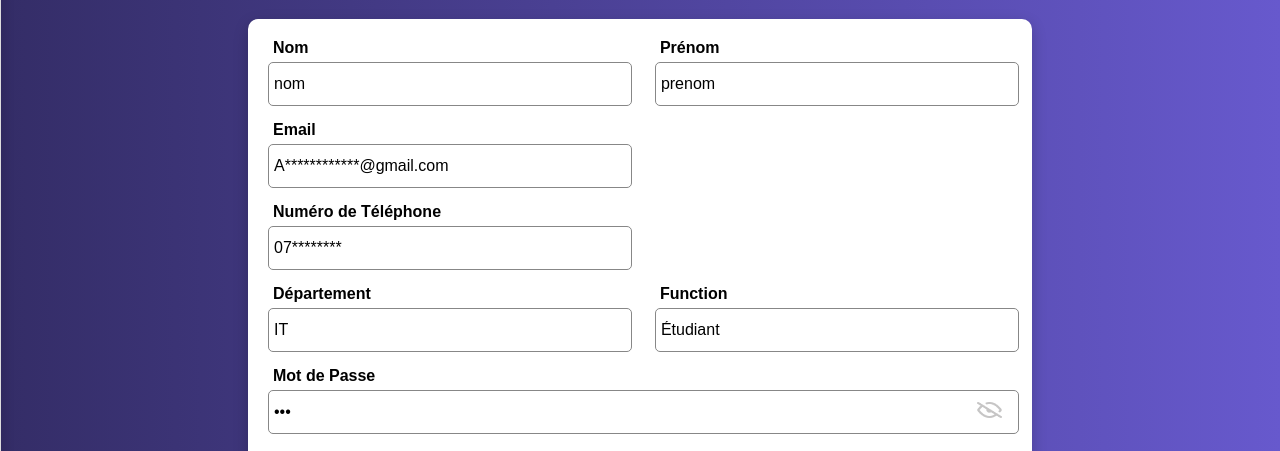
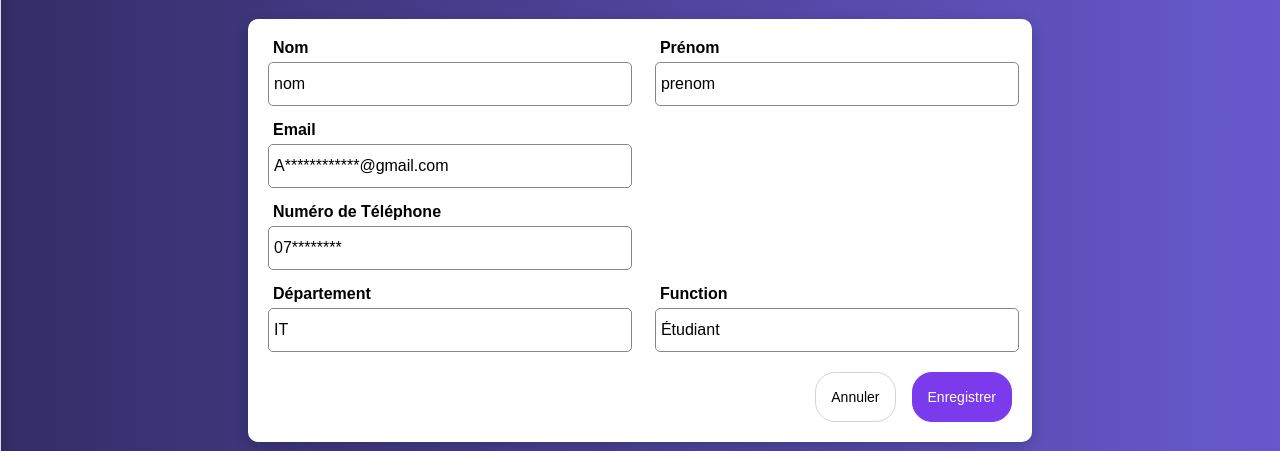
Before and after one commit to moumouh6/Profile-page, a plain HTML site: page index.html in a window 1280 px wide. Shown: the part 136-587 px from the top of the page. Drawn offline with Linux system fonts and the light colour scheme.

Commit message:
Update index.html

```diff
--- a/index.html
+++ b/index.html
@@ -85,14 +85,6 @@
                   <label>Function</label>
                   <input type="text" id="fonction" value="Étudiant">
               </div>
-            </div>
-
-            <div class="form-group">
-                <div class="input-box password-box">
-                    <label>Mot de Passe</label>
-                    <input type="password" id="password" value="123" required>
-                    <span class="toggle-password"><img src="./Vector.png" alt="password"></span>
-                </div>
             </div>
             <div class="button-container">
                     <button class="btn save-btn" type="button">
```
